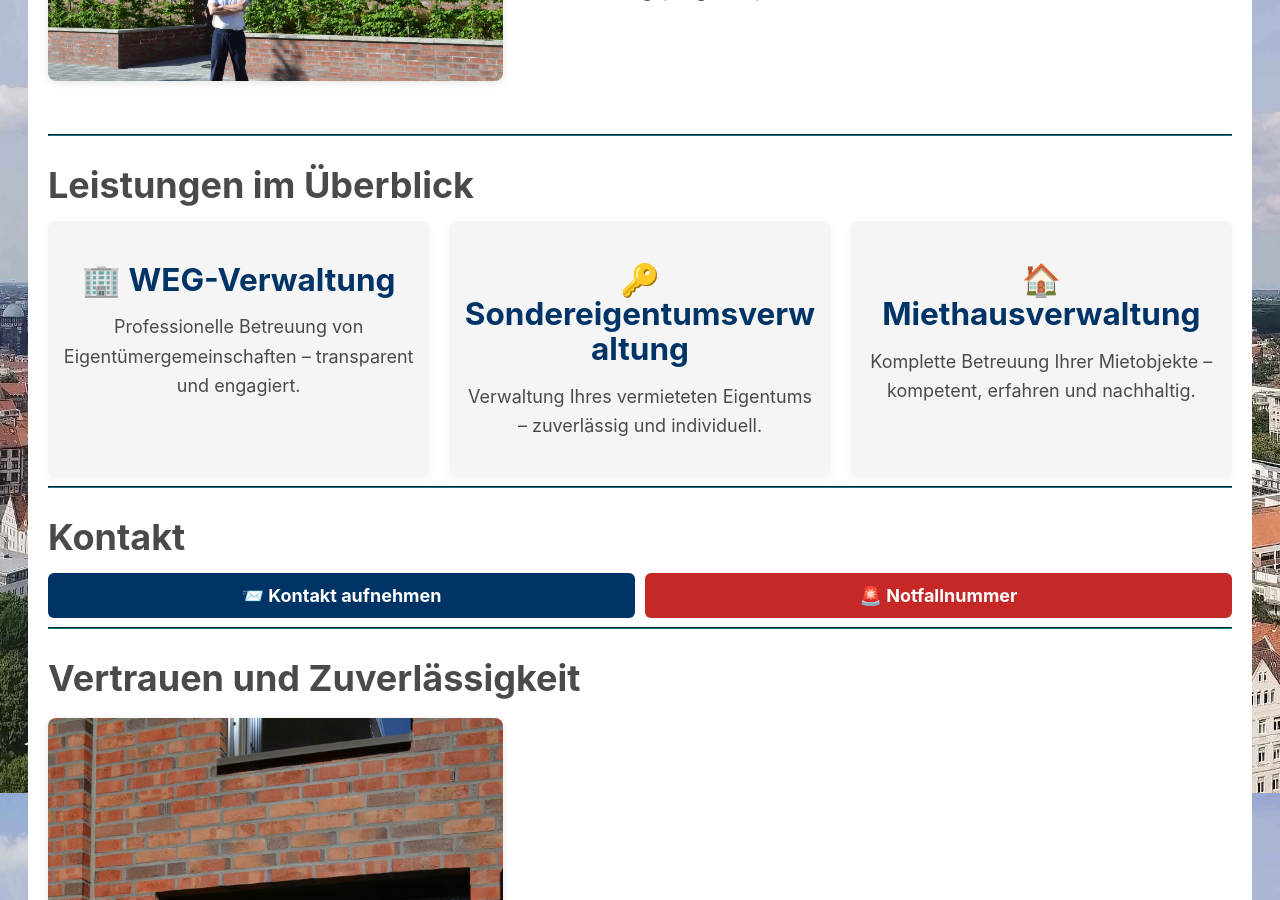
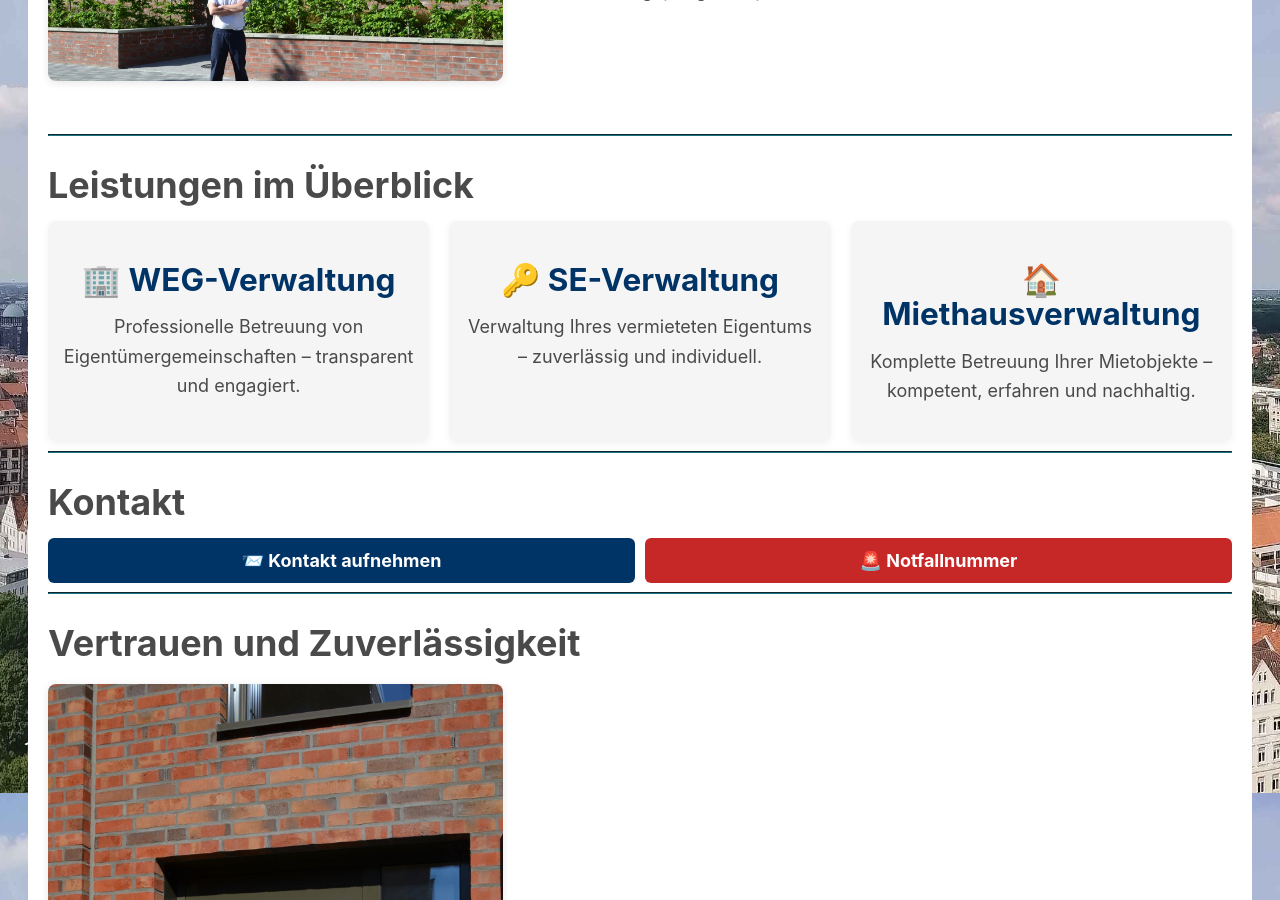
Before and after one commit to marek22k/hausverwaltung, a Jekyll site: the page built from index.md, in a window 1280 px wide and 900 px high, scrolled down 1907 px. Built offline with Jekyll 4.4.1, drawn with Linux system fonts in a browser that asks for light colours.

Commit message:
Update index.md

```diff
--- a/index.md
+++ b/index.md
@@ -61,7 +61,7 @@ sitemap: true
 
 <!-- Sondereigentumsverwaltung -->
 <div style="flex: 1 1 280px; background: #f5f5f5; padding: 1.2rem; border-radius: 8px; text-align: center; box-shadow: 0 2px 8px rgba(0,0,0,0.05);">
-  <h3>🔑 <a href="/sondereigentumsverwaltung/" style="text-decoration: none; color: #003366;">Sondereigentumsverwaltung</a></h3>
+  <h3>🔑 <a href="/sondereigentumsverwaltung/" style="text-decoration: none; color: #003366;">SE-Verwaltung</a></h3>
   <p>Verwaltung Ihres vermieteten Eigentums – zuverlässig und individuell.</p>
 </div>
 
```
